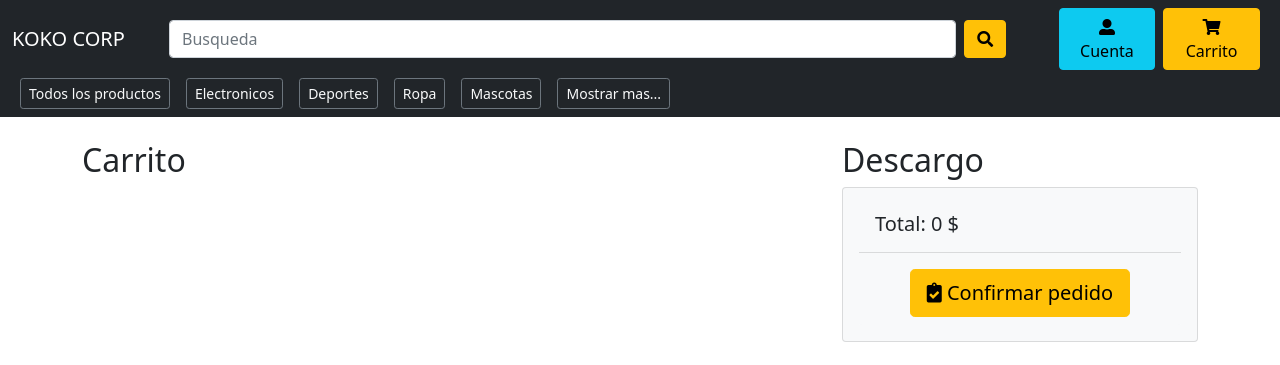
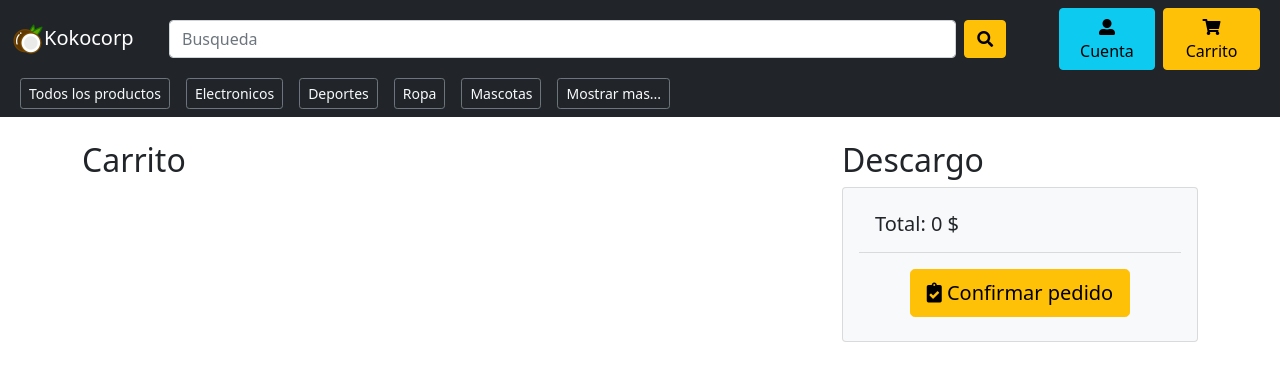
Before and after one commit to Carlos1408/kokocorp, a Django app: page /carrito in a window 1280 px wide. Shown: the top 365 px of the page. Run offline with Django 3.2, Linux system fonts and the light colour scheme; tables that the repository leaves empty hold one stand-in row (Sample ...).

Commit message:
Cambios minimos

```diff
--- a/ventas/templates/ventas/layout.html
+++ b/ventas/templates/ventas/layout.html
@@ -21,7 +21,10 @@
     <nav class="navbar navbar-dark bg-dark">
         <div class="container-fluid">
             <div class="col-md-1">
-                <a href="{% url 'home' %}" class="navbar-brand">KOKO CORP</a>
+                <a class="navbar-brand d-flex" href="{% url 'home' %}">
+                    <img src="{% static 'ventas/img/logo.png' %}" alt="" width="40" height="32" class="d-inline-block align-text-top">
+                    Kokocorp
+                  </a>
             </div>
             <div class="col-12 col-sm-10 col-md-6 col-lg-8">
                 <form class="d-flex" action="{% url 'busqueda' %}" method="POST"> {% csrf_token %}
--- a/ventas/urls.py
+++ b/ventas/urls.py
@@ -8,5 +8,6 @@ urlpatterns = [
     path('categoria/<categoria>', categoria, name='categoria'),
     path('add-carrito/<id>', add_carrito, name='add-carrito'),
     path('remover-carrito/<id>', remover_carrito, name='remover-carrito'),
-    path('busqueda', busqueda, name='busqueda')
+    path('busqueda', busqueda, name='busqueda'),
+    path('nueva-cuenta', nueva_cuenta, name='nueva-cuenta')
 ]
--- a/ventas/views.py
+++ b/ventas/views.py
@@ -59,3 +59,6 @@ def categoria(request, categoria):
     productos = Producto.objects.filter(categoria=categoria)
     print(productos)
     return render(request, 'ventas/home.html', {'productos':productos})
+
+def nueva_cuenta(request):
+    return render(request, 'ventas/cuenta.html')
```
Also changed, not shown: other parts of ventas/templates/ventas/layout.html (+3 -0 lines), ventas/static/ventas/img/logo.png (added).
